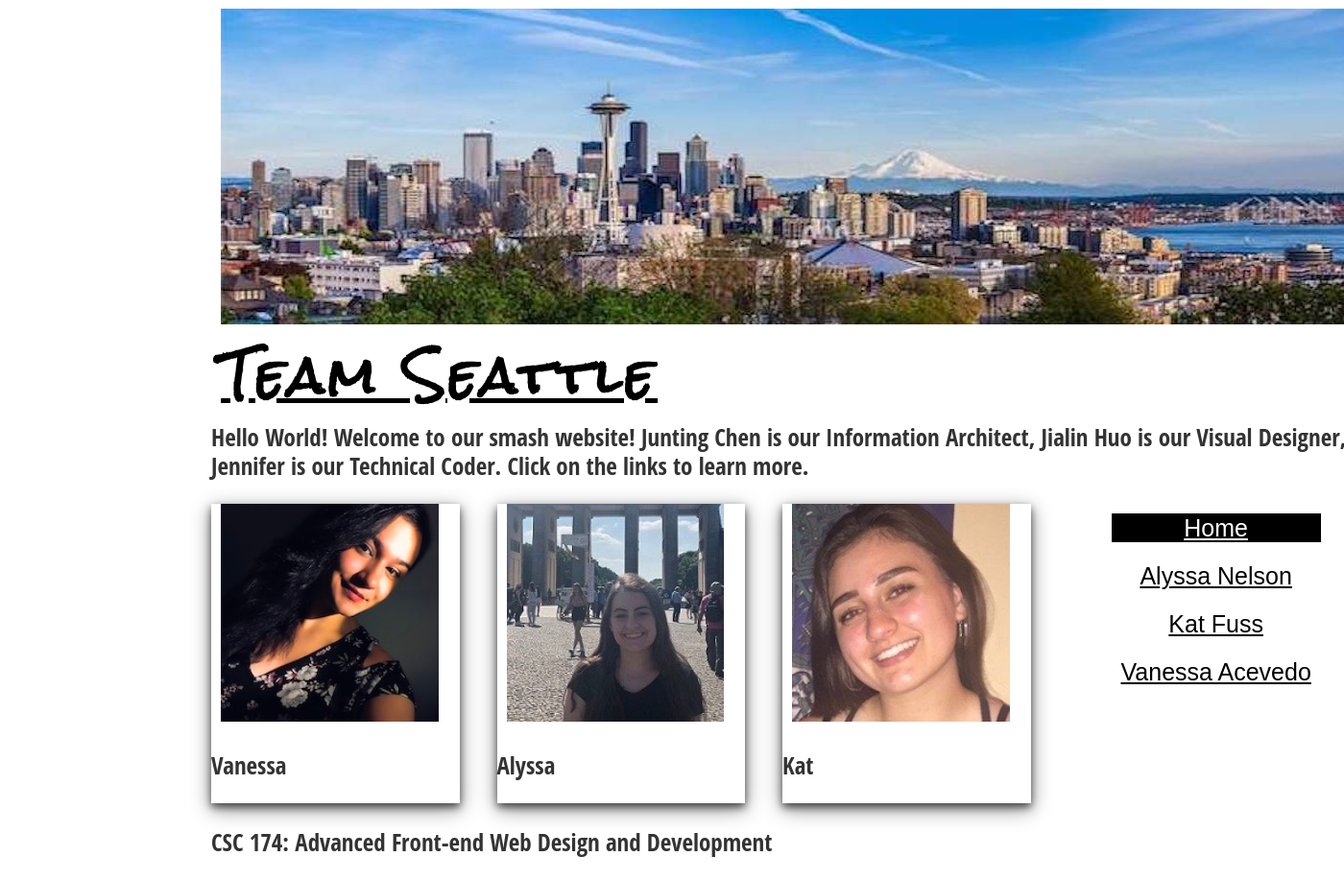
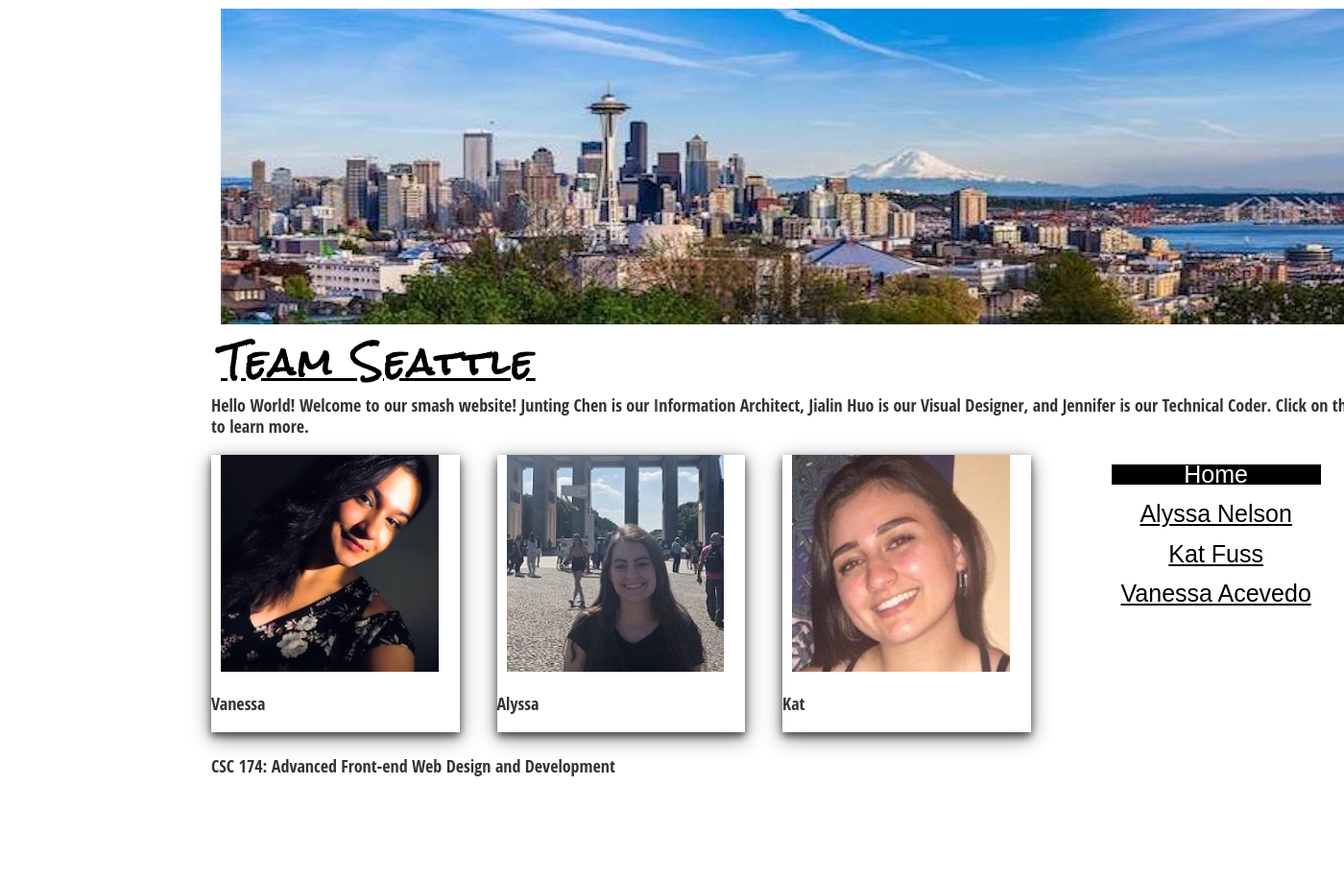
Before and after one commit to jngene/assignment02, a PHP site: page /index.php in a window 1400 px wide; the page is wider, and only the part inside the window is pictured. Shown: the part 26-943 px from the top of that part at 96% size. After the commit the page ends 835 px from the top of that part, so only its background shows below. Run offline with PHP 8.4, Linux system fonts and the light colour scheme; some web fonts are replaced.

Commit message:
Update styles.css

```diff
--- a/css/styles.css
+++ b/css/styles.css
@@ -3,7 +3,7 @@
 /* ******    ******* */
 body {
 	font-family: 'Open Sans Condensed', sans-serif;
-	font-size: 25px;
+	font-size: large;
 	color: #333333;
 	line-height: 1.2em;
 }
```
